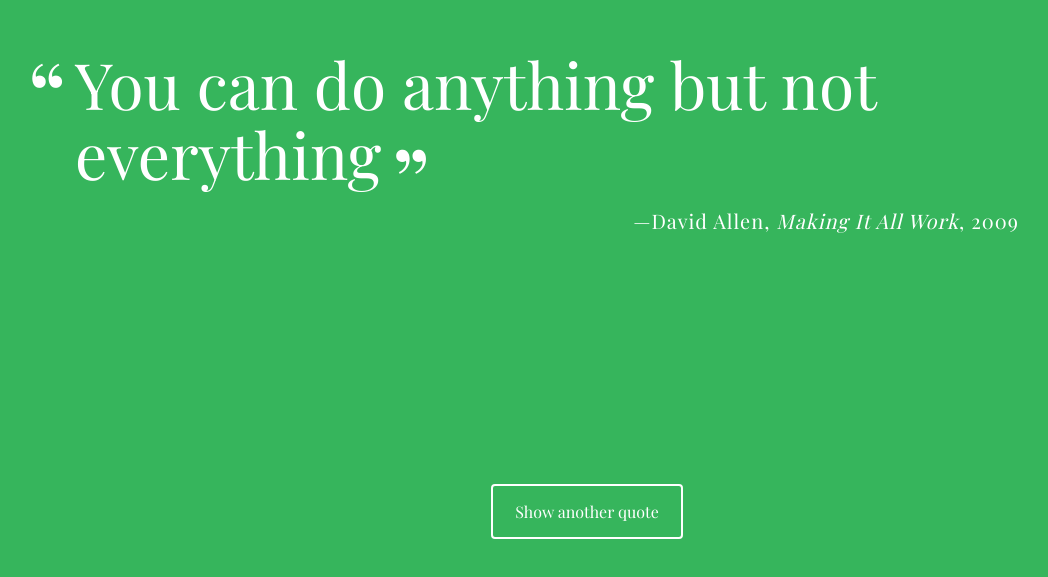
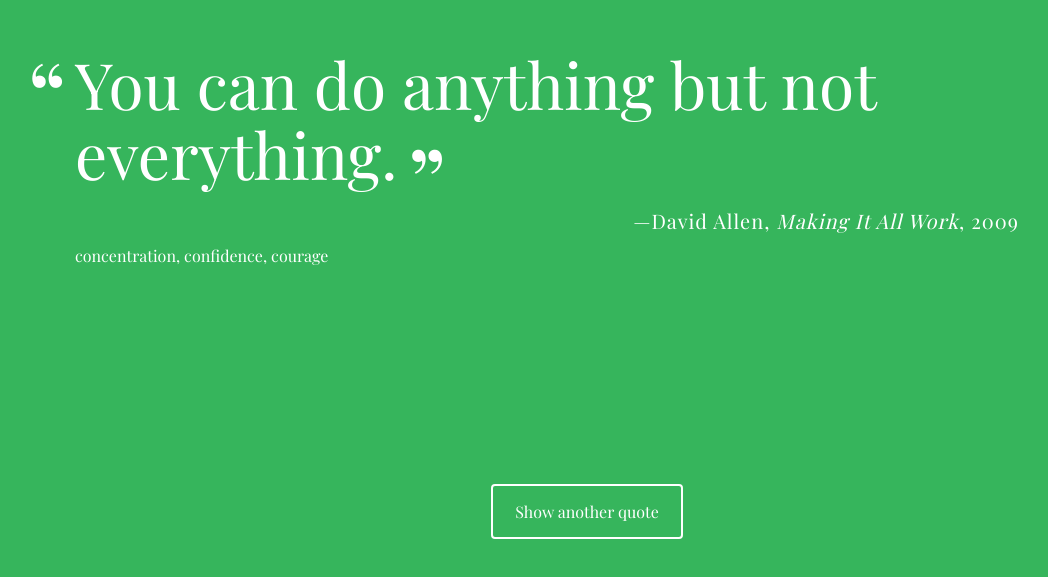
Before and after one commit to florakarami/random_quote, a plain HTML site: page index.html in a window 1280 px wide. Shown: the part 111-688 px from the top of the page, without its empty margins (53-1101 px from the left). Drawn offline with nearby package versions, Linux system fonts and the light colour scheme; a web font is replaced by a local one.

Commit message:
Linked to ie.css and added tags paragraph

```diff
--- a/index.html
+++ b/index.html
@@ -6,12 +6,16 @@
   <link href='https://fonts.googleapis.com/css?family=Playfair+Display:400,400italic,700,700italic' rel='stylesheet' type='text/css'>
   <link rel="stylesheet" href="css/normalize.css">
   <link rel="stylesheet" href="css/styles.css">
+  <!--[if IE]>
+    <link rel="stylesheet" type="text/css" href="css/ie.css" />
+  <![endif]-->
 </head>
 <body>
   <div class="container">
     <div id="quote-box">
-      <p class="quote">You can do anything but not everything</p>
+      <p class="quote">You can do anything but not everything.</p>
       <p class="source">David Allen<span class="citation">Making It All Work</span><span class="year">2009</span></p>
+      <p class="tags">concentration, confidence, courage</p>
     </div>
     <button id="loadQuote">Show another quote</button>
   </div>
```
